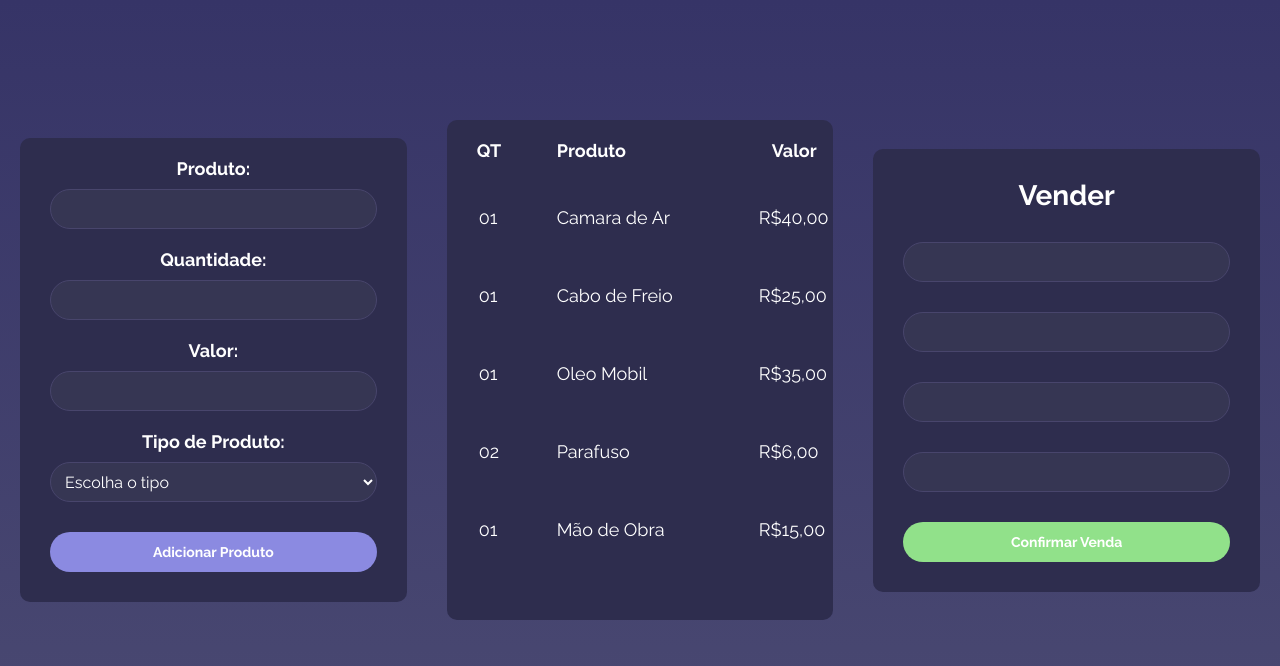
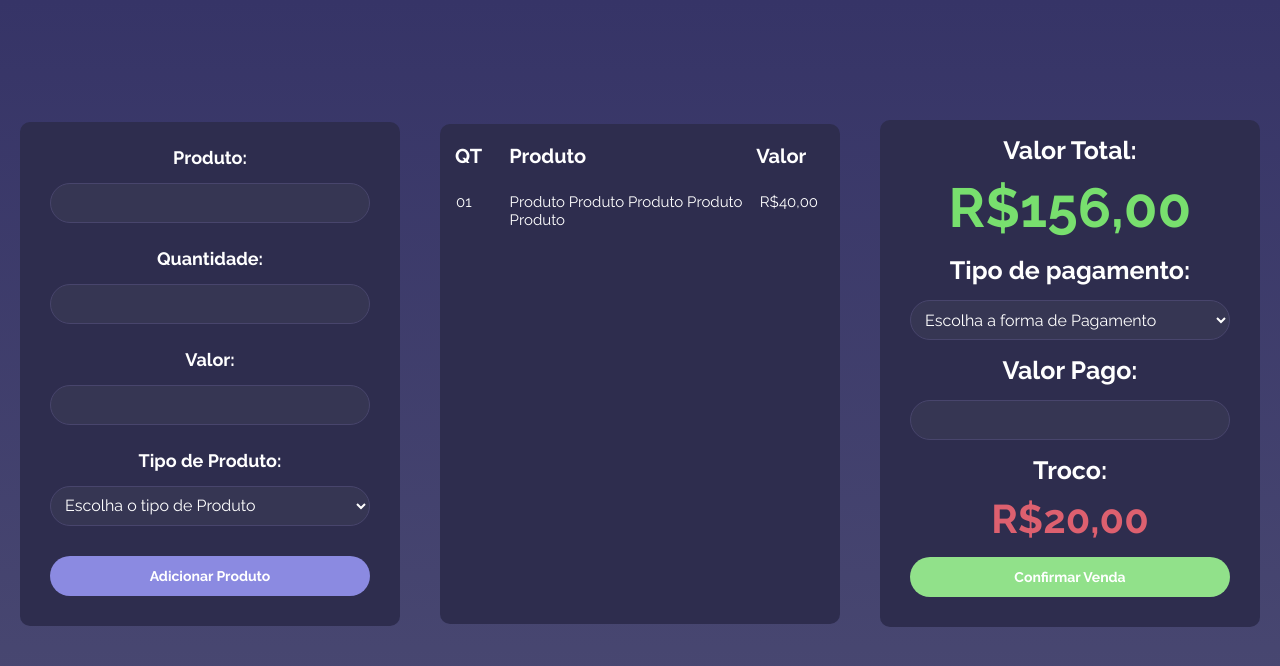
Before and after one commit to winisc/CrudReact, a React (Vite) app in the folder FrontEnd/cadastro-de-vendas/: page / in a window 1280 px wide. Shown: the top 666 px of the page. Built offline with nearby package versions, Linux system fonts and the light colour scheme.

Commit message:
FrontEndAtt02

```diff
--- a/FrontEnd/cadastro-de-vendas/index.html
+++ b/FrontEnd/cadastro-de-vendas/index.html
@@ -2,7 +2,7 @@
 <html lang="en">
   <head>
     <meta charset="UTF-8" />
-    <link rel="icon" type="image/svg+xml" href="/vite.svg" />
+    <link rel="icon" type="image/svg+xml" href="/icon.svg" />
     <meta name="viewport" content="width=device-width, initial-scale=1.0" />
     <link rel="preconnect" href="https://fonts.googleapis.com">
     <link rel="preconnect" href="https://fonts.gstatic.com" crossorigin>
--- a/FrontEnd/cadastro-de-vendas/src/pages/Home/index.jsx
+++ b/FrontEnd/cadastro-de-vendas/src/pages/Home/index.jsx
@@ -1,69 +1,110 @@
-import './style.css'
+import { useRef } from "react";
+import "./style.css";
 
 function App() {
+  const inputProduto = useRef()
+  const inputQuantidade = useRef()
+  const inputValor = useRef()
+  const inputServico = useRef()
+
+  let listaDeProdutos = []
+
+  function createProduto(){
+    const produto = {
+      name: inputProduto.current.value,
+      quantidade: inputQuantidade.current.value,
+      valor: inputValor.current.value,
+      servico: inputServico.current.value
+    }
+
+    for(let i = 0; i < 10; i++)
+    {
+      if(listaDeProdutos[i] === undefined)
+      {
+        listaDeProdutos[i] = produto
+        return
+      }
+      else{
+      }
+    }
+  }
 
   return (
+    <div className="principal" >
 
       <div className="container">
         <form>
           <text>Produto:</text>
-        <input name="" type="text"/>
+          <input name="name" type="text" ref={inputProduto  } />
           <text>Quantidade:</text>
-        <input name="" type="number"/>
+          <input name="qt" type="number" ref={inputQuantidade}/>
           <text>Valor:</text>
-        <input name="" type="number"/>
+          <input name="valor" type="number" ref={inputValor}/>
           <text>Tipo de Produto:</text>
-        <select class="value-tipo" id="tipo-de-servico0" name="tipo" required="required">
-          <option value="">Escolha o tipo</option>
-          <option value="servico">Serviços</option>
+          <select
+            class="value-tipo"
+            id="tipo-de-servico"
+            name="tipo"
+            required="required"
+
+            ref={inputServico}
+          >
+            <option value="">Escolha o tipo de Produto</option>
+            <option value="servicos">Serviços</option>
             <option value="pecas">Peças</option>
             <option value="outros">Outros</option>
           </select>
-        <button type="button">Adicionar Produto</button>
+          <button type="button" onClick={createProduto}>Adicionar Produto</button>
         </form>
 
-      <form className="form-lista-de-produtos">
+        <form>
+          <div className="cabeçalho">
             <text className="quantidade">QT</text>
             <text className="produto">Produto</text>
             <text className="valor">Valor</text>
+          </div>
 
           <div className="lista-de-produtos">
-          <div className="quantidade-lista">
-            <p>01</p>
-            <p>01</p>
-            <p>01</p>
-            <p>02</p>
-            <p>01</p>
-          </div>
-          <div className="produto-lista">
-            <p>Camara de Ar</p>
-            <p>Cabo de Freio</p>
-            <p>Oleo Mobil</p>
-            <p>Parafuso</p>
-            <p>Mão de Obra</p>
-          </div>
-          <div className="valor-lista">
-            <p>R$40,00</p>
-            <p>R$25,00</p>
-            <p>R$35,00</p>
-            <p>R$6,00</p>
-            <p>R$15,00</p>
-          </div>
+            <p className="quantidade-lista">01</p>
+            <p className="produto-lista">
+              Produto Produto Produto Produto Produto
+            </p>
+            <p className="valor-lista">R$40,00</p>
           </div>
         </form>
 
-      <form>
-        <h1>Vender</h1>
-        <input name="" type="text"/>
-        <input name="" type="text"/>
-        <input name="" type="text"/>
-        <input name="" type="text"/>
-        <button className="button-confirmar" type="button">Confirmar Venda</button>
+        <form className="venda">
+          <h1>Valor Total:</h1>
+          <text className="valorPago">R$156,00</text>
+
+          <h1>Tipo de pagamento:</h1>
+          <select
+            class="value-tipo"
+            id="forma-de-pagamento"
+            name="forma"
+            required="required"
+          >
+            <option value="">Escolha a forma de Pagamento</option>
+            <option value="dinheiro">Dinheiro</option>
+            <option value="pix">Pix</option>
+            <option value="cardCredit">Cartão de Crédito</option>
+            <option value="cardDebito">Cartão de Débito</option>
+            <option value="pendente">Pendente</option>
+          </select>
+
+          <h1>Valor Pago:</h1>
+          <input name="" type="number" />
+
+          <h1>Troco:</h1>
+          <text className="troco">R$20,00</text>
+
+          <button className="button-confirmar" type="button">
+            Confirmar Venda
+          </button>
         </form>
       </div>
-
-
-  )
+    </div>
+  );
 }
 
-export default App
+export default App;
--- a/FrontEnd/cadastro-de-vendas/src/pages/Home/style.css
+++ b/FrontEnd/cadastro-de-vendas/src/pages/Home/style.css
@@ -15,9 +15,15 @@ text{
   color: rgb(255, 255, 255);
   font-size: 18px;
   text-align: center;
-  margin: -20px;
+  margin: -15px;
   font-weight: bold;
   padding-top: 10px;
+}
+
+p{
+  color: rgb(255, 255, 255);
+  font-size: 15px;
+  margin: -15px;
 }
 
 select{
@@ -31,59 +37,51 @@ select{
   outline: none;
 }
 
+.cabeçalho{
+  display: flex;
+}
+
 .quantidade{
-  position: absolute;
-  margin: 0px;
+  margin: -15px;
   padding-left: 0px;
   margin-top: -20px;
+  font-size: 20px;
 }
 
 .produto{
-  position: absolute;
   margin: 0px;
-  padding-left: 80px;
+  padding-left: 42px;
   margin-top: -20px;
+  font-size: 20px;
 }
 
 .valor{
-  position: absolute;
   margin: 0px;
-  padding-left: 295px;
+  padding-left: 170px;
   margin-top: -20px;
+  font-size: 20px;
 }
 
 .lista-de-produtos{
   display: flex;
-  flex-direction: column;
-
-  & p {
-    margin: 47px;
-    color: rgb(255, 255, 255);
-    font-size: 18px;
-    padding-top: 10px;
-  }
 }
 
 .quantidade-lista{
-  margin-left: -45px;
-  height: 0;
+  margin-left: -14px;
+  padding-top: 10px;
 }
 
 .produto-lista{
-  margin-left: 33px;
-  position: absolute;
-  height: 0;
+  width: 300px;
+  margin-left: 53px;
+  padding-top: 10px;
 }
 
 .valor-lista{
-  padding-left: 235px;
-  position: absolute;
-  height: 0;
+  padding-top: 10px;
+  margin-right: -8px;
 }
 
-.form-lista-de-produtos{
-  height: 62.5vh;
-}
 
 form{
   display: flex;
@@ -94,6 +92,7 @@ form{
   background-color: #2E2D4E;
   max-width: 50%;
   width: 400px;
+  min-height: 500px;
   margin-bottom: 20px;
   margin: 20px;
 
@@ -153,6 +152,22 @@ form{
   }
 }
 
+.venda > h1{
+  font-size: 25px;
+  margin: -15px;
+}
+
+.valorPago{
+  font-size: 55px;
+  margin-bottom: 0px;
+  color: #78df6e;
+}
+
+.troco{
+  font-size: 40px;
+  color: #dd606f;
+}
+
 .button-confirmar{
   background-color: #91e18a;
 }
```
Also changed, not shown: FrontEnd/cadastro-de-vendas/icon.svg (added). Lines whose indentation alone changed are shown as unchanged.
